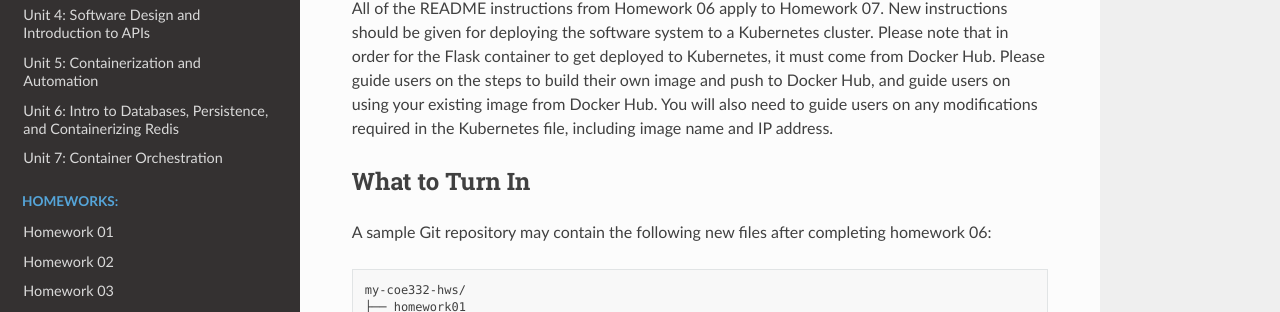
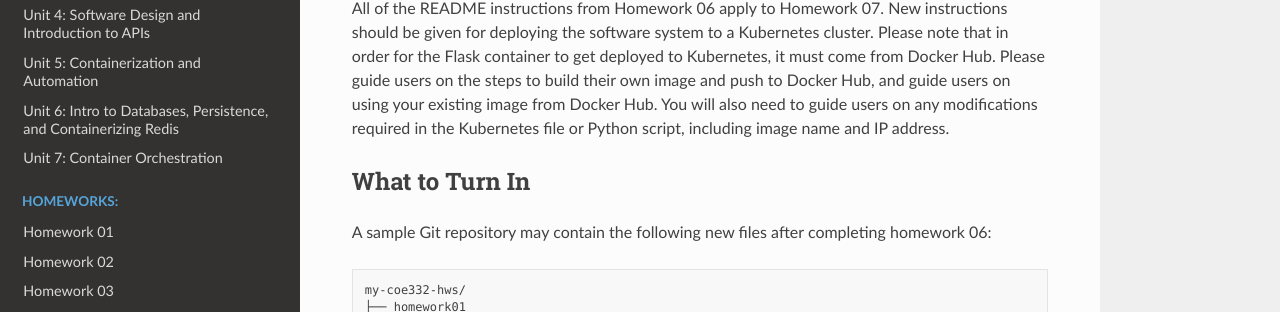
Before and after one commit to TACC/coe-332-sp23, a Sphinx documentation site: the page built from docs/homework/homework07.rst, in a window 1280 px wide and 900 px high, scrolled down 789 px. Shown: the part 259-571 px from the top of the window. Built offline with Sphinx 7.4.7 and the Read the Docs theme 2.0.0, drawn with Linux system fonts in a browser that asks for light colours.

Commit message:
added a word

```diff
--- a/docs/homework/homework07.rst
+++ b/docs/homework/homework07.rst
@@ -55,8 +55,8 @@ should be given for deploying the software system to a Kubernetes cluster. Pleas
 that in order for the Flask container to get deployed to Kubernetes, it must come from
 Docker Hub. Please guide users on the steps to build their own image and push to Docker
 Hub, and guide users on using your existing image from Docker Hub. You will also need
-to guide users on any modifications required in the Kubernetes file, including image
-name and IP address.
+to guide users on any modifications required in the Kubernetes file or Python script,
+including image name and IP address.
 
 
 
```
